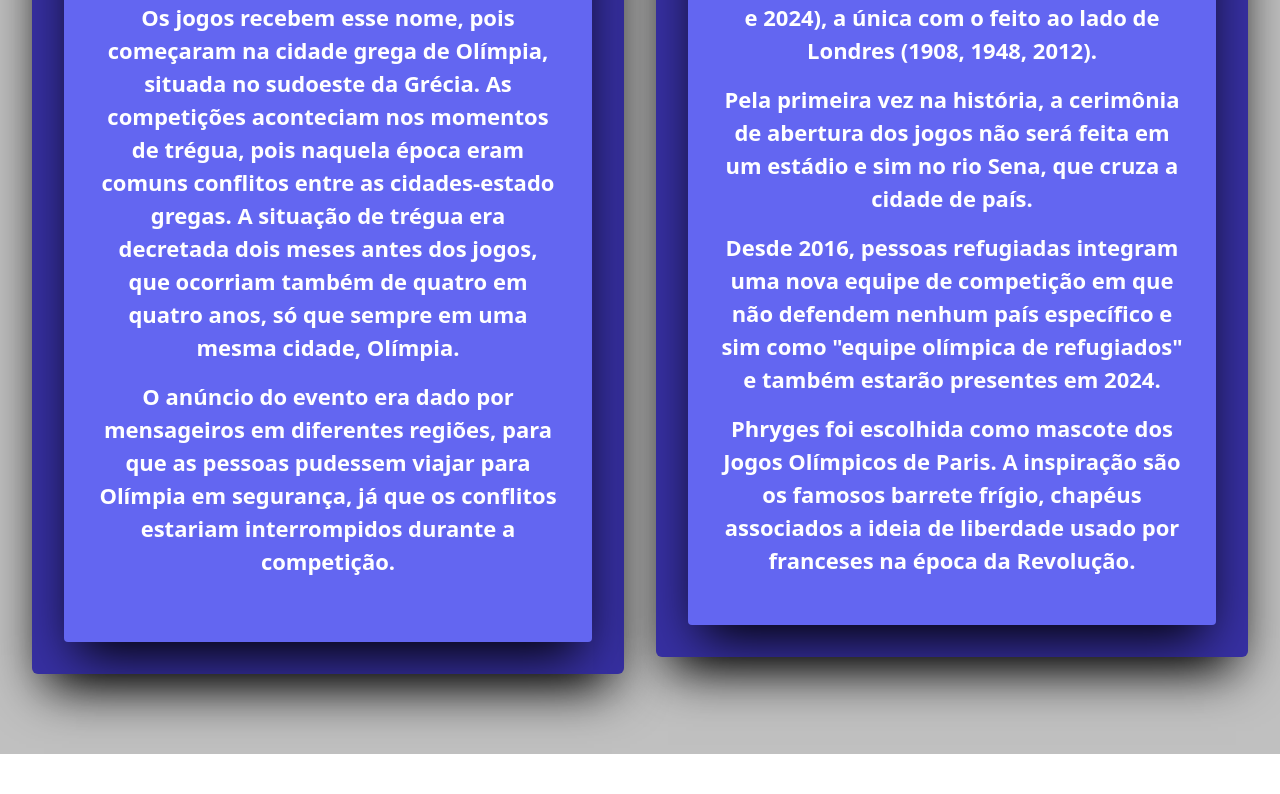
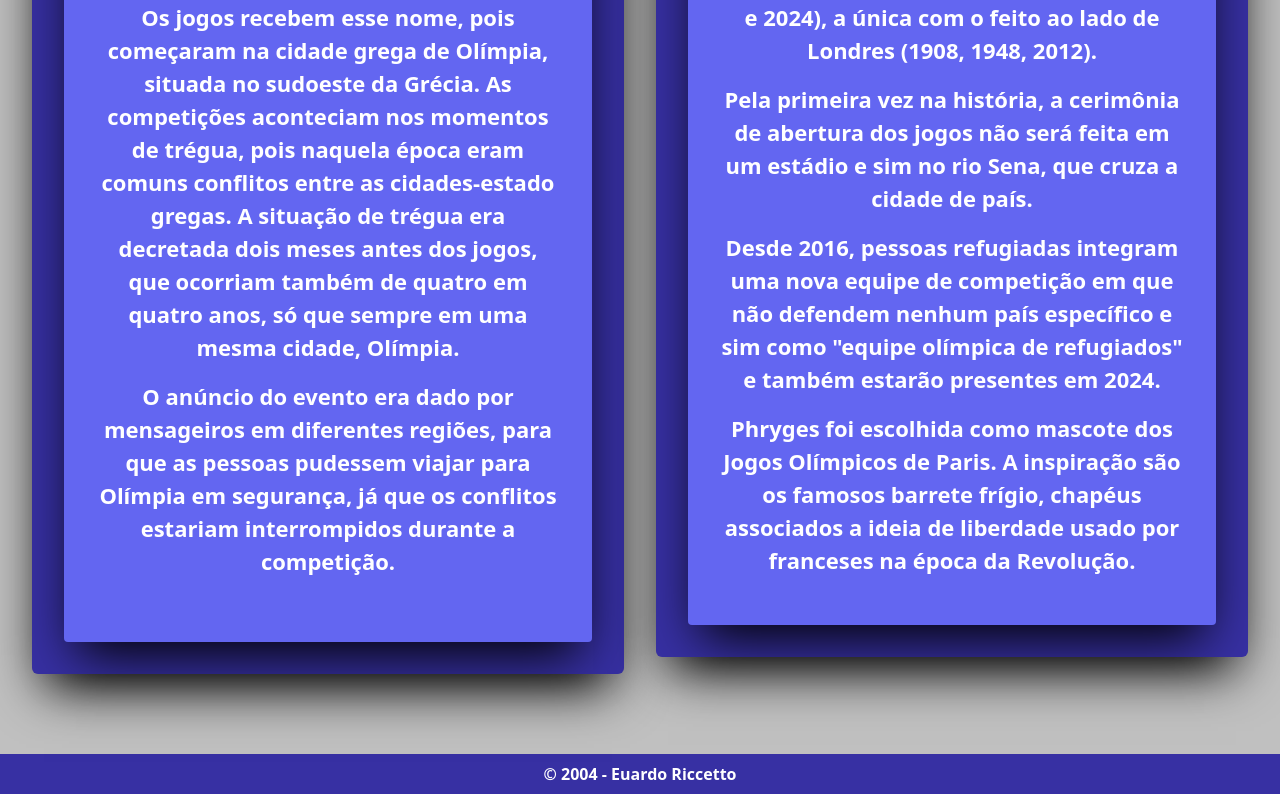
Before and after one commit to RiccettoDev/frontend-olympics2024, a React (Vite) app: page /about in a window 1280 px wide. Shown: the part 1040-1834 px from the top of the page. Before the commit the page ends 1794 px from the top, so only its background shows below. Built offline with nearby package versions, Linux system fonts and the light colour scheme.

Commit message:
[frontend-olympics2024]-feat- Create and implement Footer in Layout

```diff
--- a/src/index.css
+++ b/src/index.css
@@ -1,3 +1,8 @@
 @tailwind base;
 @tailwind components;
 @tailwind utilities;
+
+body{
+  max-width: 1280px;
+  margin: 0 auto; /* Isso centraliza o conteúdo horizontalmente */
+}
--- /dev/null
+++ b/src/layout/Footer.tsx
@@ -0,0 +1,9 @@
+export default function Footer(){
+  return(
+    <div className="flex justify-center items-center bg-indigo-800 h-10">
+      <a href="https://portfolio-ten-lime-67.vercel.app/" target="_blank">
+        <h2 className="text-white font-extrabold"> &copy; 2004 - Euardo Riccetto</h2>
+      </a>
+    </div>
+  )
+}
--- a/src/layout/Layout.tsx
+++ b/src/layout/Layout.tsx
@@ -1,6 +1,7 @@
 import { Outlet } from 'react-router-dom'
 
 import Header from './Header'
+import Footer from './Footer'
 
 export default function Layout() {
   return (
@@ -9,6 +10,7 @@ export default function Layout() {
       <div>
         <Outlet />
       </div>
+      <Footer />
     </>
   )
 }
```
